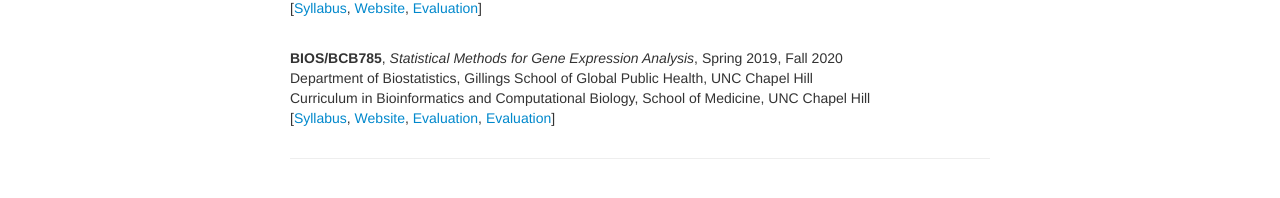
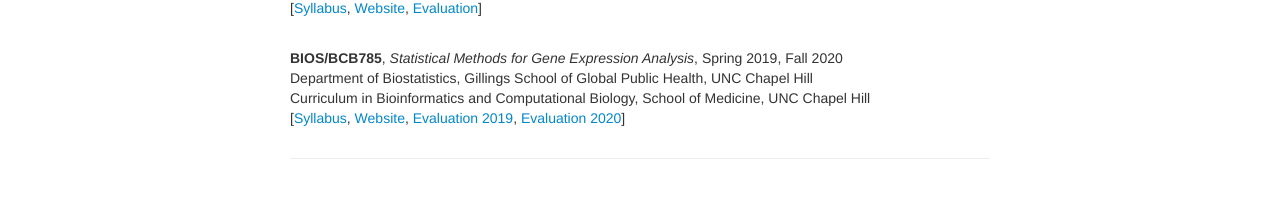
Before and after one commit to yuchaojiang/yuchaojiang.github.io, a Jekyll site: the page built from pages/teaching.md, in a window 1280 px wide. Shown: the part 284-482 px from the top of the page. Built offline with Jekyll 4.4.1, drawn with Linux system fonts in a browser that asks for light colours.

Commit message:
Update teaching.md

```diff
--- a/pages/teaching.md
+++ b/pages/teaching.md
@@ -24,7 +24,7 @@ Curriculum in Bioinformatics and Computational Biology, School of Medicine, UNC
 <br/>
 [<a href="https://www.dropbox.com/s/z5tqdqnqdtrma5b/BIOS785_Fall2020_Yuchao_Jiang.pdf?dl=0" title="Syllabus BIOS785">Syllabus</a>,
 	<a href="https://github.com/yuchaojiang/BIOSBCB785" title="Course Website">Website</a>,
-	<a href="https://www.dropbox.com/s/xcjc5qf3npviif8/Evaluation.pdf?dl=0" title="Evaluation">Evaluation</a>,
-	<a href="https://www.dropbox.com/s/4dd3cntz0d2vqt9/selected_evaluation.pdf?dl=0" title="Evaluation">Evaluation</a>]
+	<a href="https://www.dropbox.com/s/4dd3cntz0d2vqt9/selected_evaluation.pdf?dl=0" title="Evaluation">Evaluation 2019</a>,
+	<a href="https://www.dropbox.com/s/xcjc5qf3npviif8/Evaluation.pdf?dl=0" title="Evaluation">Evaluation 2020</a>]
 <br/>
 </div>
```
